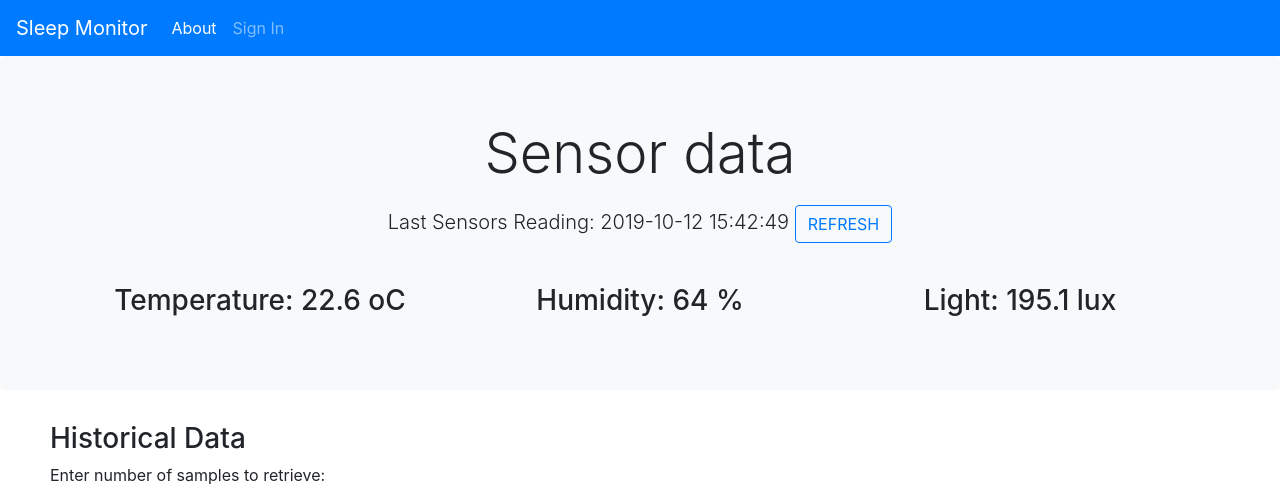
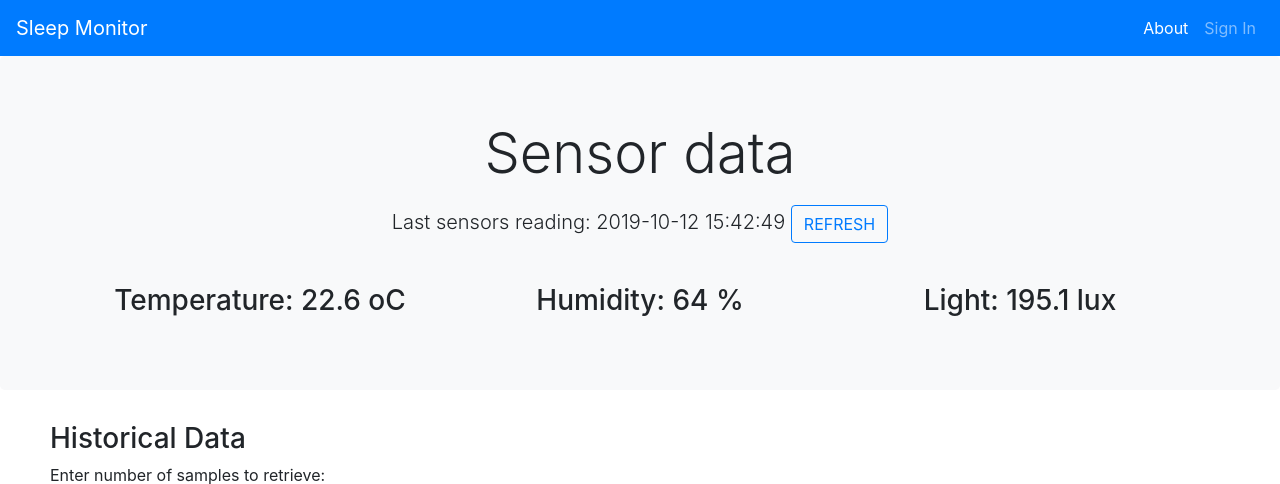
Before and after one commit to ropa1998/SleepMonitor, a Flask app: page / in a window 1280 px wide. Shown: the top 484 px of the page. Run offline with Flask 2, Linux system fonts and the light colour scheme; data comes from the database, SQL or seed files in the repository; some libraries are stand-ins or nearby versions.

Commit message:
Moved nav bar items to the right.

```diff
--- a/Python/Flask/templates/index.html
+++ b/Python/Flask/templates/index.html
@@ -16,8 +16,7 @@
         <span class="navbar-toggler-icon"></span>
     </button>
     <div class="collapse navbar-collapse" id="navbarSupportedContent">
-        <div class="container-inline">
-            <ul class="navbar-nav mr-auto">
+            <ul class="navbar-nav ml-auto">
                 <li class="nav-item active">
                     <a class="nav-link" href="#">About <span class="sr-only">(current)</span></a>
                 </li>
@@ -25,7 +24,7 @@
                     <a class="nav-link" href="#">Sign In</a>
                 </li>
             </ul>
-        </div>
+
     </div>
 </nav>
 
@@ -33,9 +32,10 @@
     <h1 class="display-4">Sensor data</h1>
     <div style="height:10px"></div>
 
-    <p class="lead"> Last Sensors Reading: {{ time }}
+    <p class="lead"> Last sensors reading: {{ time }}
         <button type="button" class="btn btn-outline-primary" href="/">REFRESH</button>
     </p>
+
     <div style="height:25px"></div>
     <div class="container">
         <div class="readings">
```
